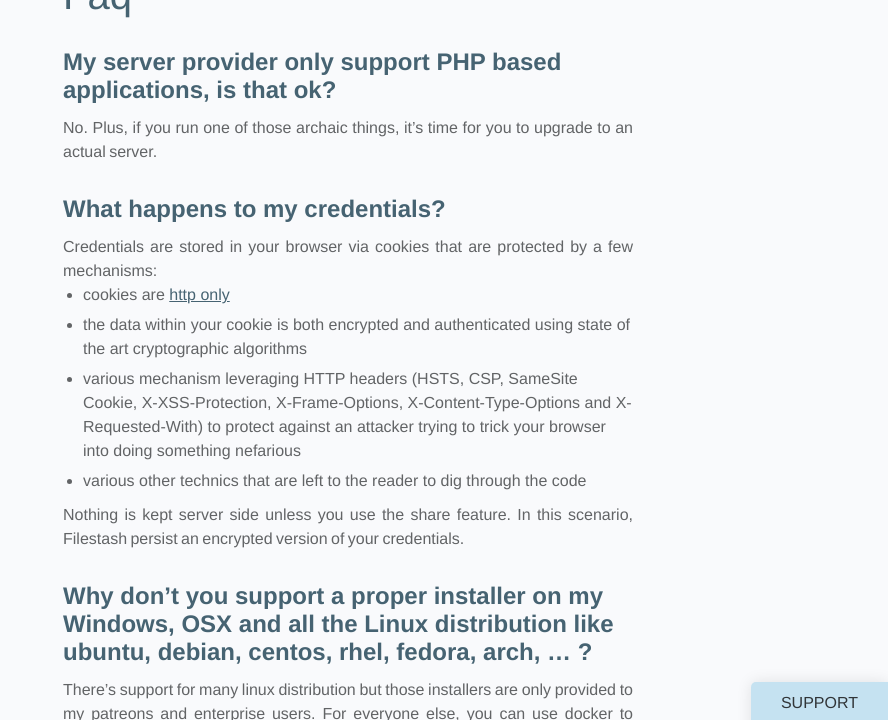
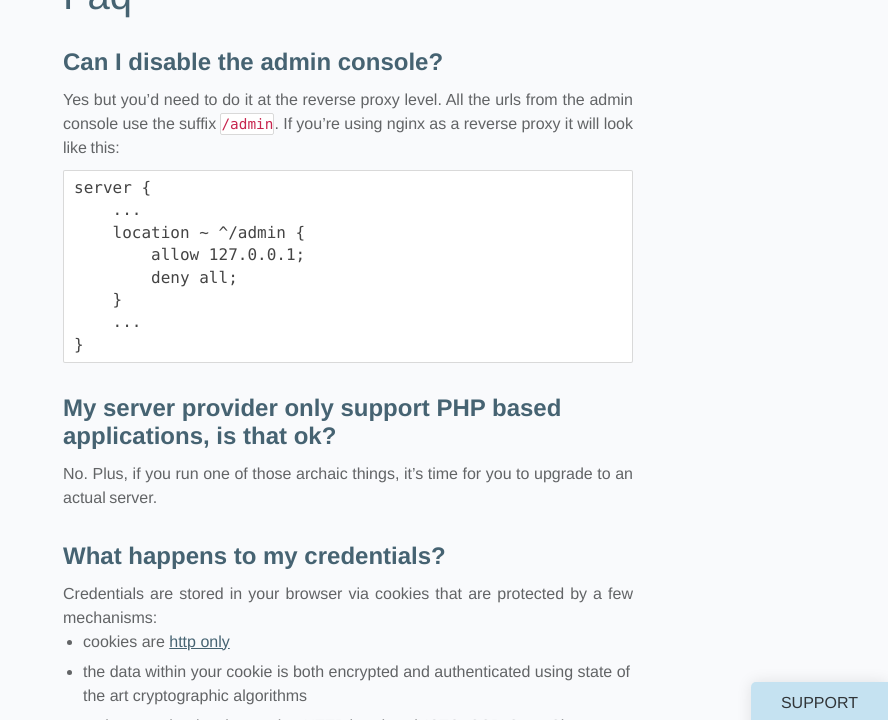
Before and after one commit to mickael-kerjean/filestash-website, a Jekyll site: the page built from _docs/faq.md, in a window 1280 px wide and 900 px high, cut to the strip 180-900 px from the top of the window. Shown: the whole strip, without its empty margins (392-1280 px from the left). Built offline with Jekyll 4.4.1, drawn with Linux system fonts in a browser that asks for light colours; nearby versions of some CDN libraries; library files that are not in the unit come from our copies; comment, search, counter and statistics services are not loaded.

Commit message:
add (faq): block admin console

````diff
--- a/_docs/faq.md
+++ b/_docs/faq.md
@@ -3,6 +3,20 @@
 title: Faq
 order: 7
 ---
+
+## Can I disable the admin console?
+
+Yes but you'd need to do it at the reverse proxy level. All the urls from the admin console use the suffix `/admin`. If you're using nginx as a reverse proxy it will look like this:
+```
+server {
+    ...
+    location ~ ^/admin {
+        allow 127.0.0.1;
+        deny all;
+    }
+    ...
+}
+```
 
 ## My server provider only support PHP based applications, is that ok?
 
````
